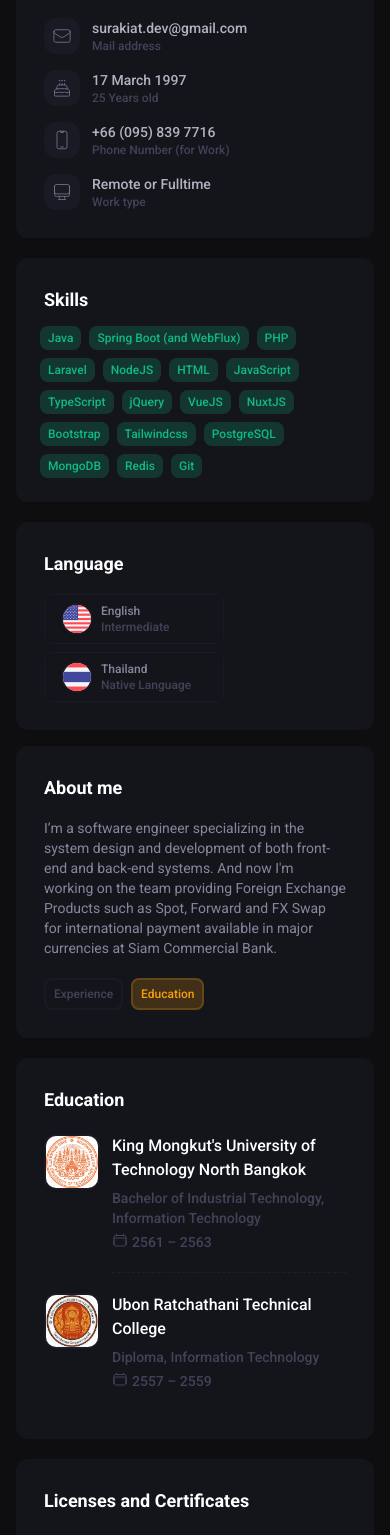
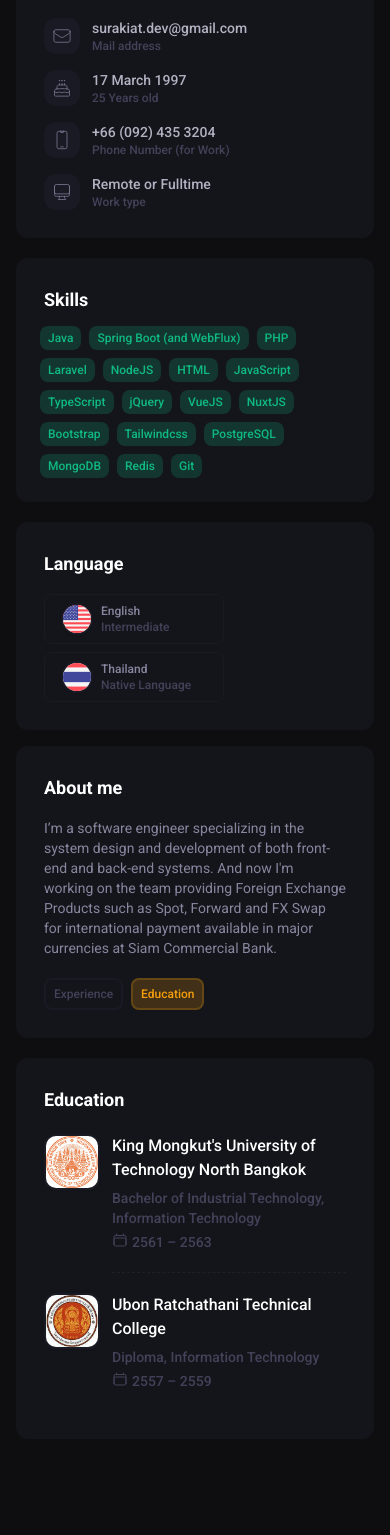
Before and after one commit to joyboy18900/profile, a Vue app: page /education in a window 390 px wide. Shown: the part 380-1915 px from the top of the page. After the commit the page ends 1835 px from the top, so only its background shows below. Built offline with nearby package versions, Linux system fonts and the light colour scheme; what vue-easy-lightbox would draw is missing.

Commit message:
close certificate and change phone number

```diff
--- a/src/assets/json/resume.en.json
+++ b/src/assets/json/resume.en.json
@@ -39,7 +39,7 @@
     {
       "icon": "DevicePhoneMobileIcon",
       "name": "Phone Number (for Work)",
-      "value": "+66 (095) 839 7716"
+      "value": "+66 (092) 435 3204"
     },
     {
       "icon": "ComputerDesktopIcon",
--- a/src/assets/json/resume.th.json
+++ b/src/assets/json/resume.th.json
@@ -39,7 +39,7 @@
     {
       "icon": "DevicePhoneMobileIcon",
       "name": "เบอร์โทรศัพท์มือถือ (สำหรับติดต่องาน)",
-      "value": "+66 (095) 839 7716"
+      "value": "+66 (092) 435 3204"
     },
     {
       "icon": "ComputerDesktopIcon",
--- a/src/views/EducationView.vue
+++ b/src/views/EducationView.vue
@@ -7,5 +7,5 @@ import CertificateCard from '@/components/CertificateCard.vue';
   <!-- Education -->
   <EducationCard />
   <!-- Certificate -->
-  <CertificateCard />
+  <!-- <CertificateCard /> -->
 </template>
```
